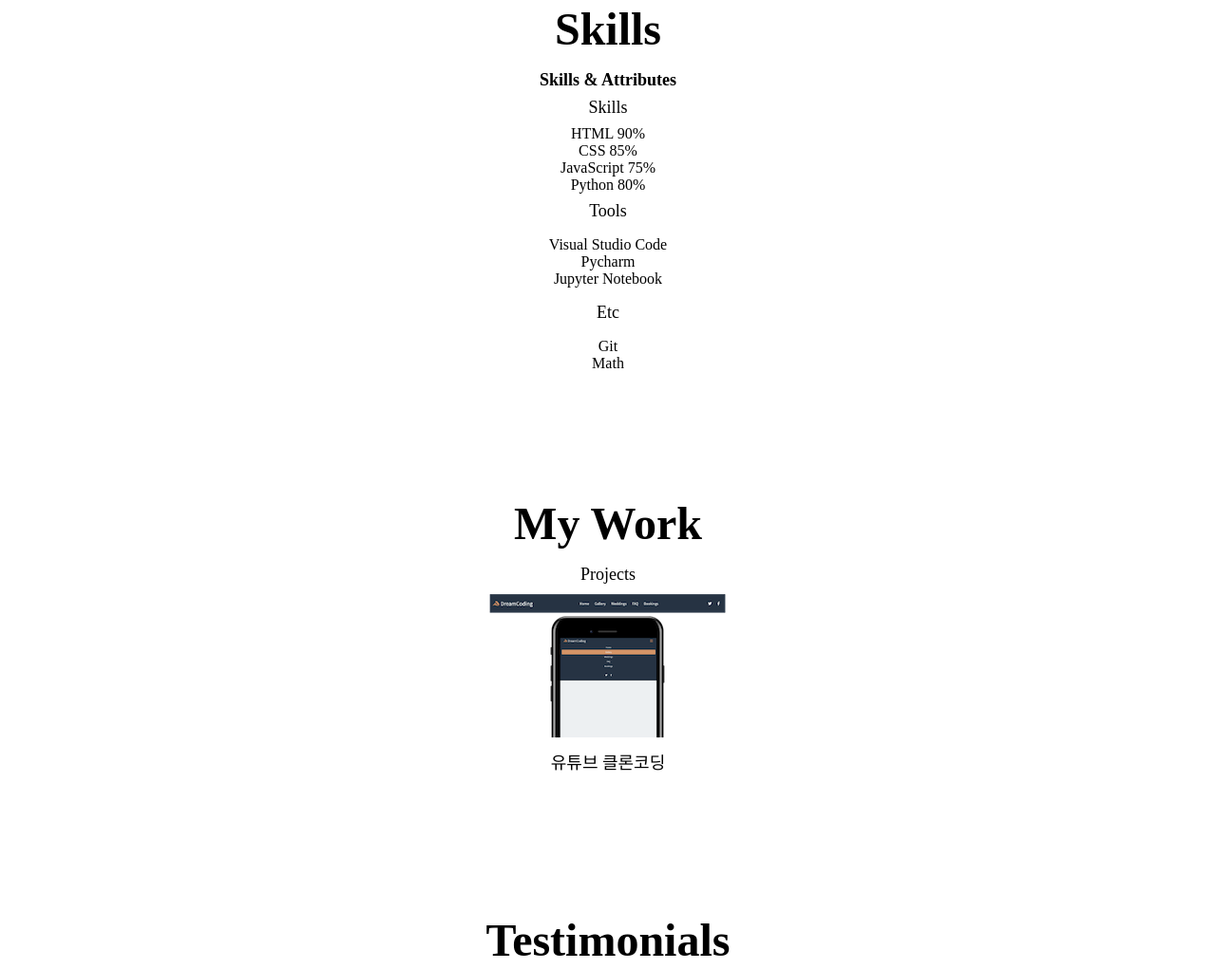
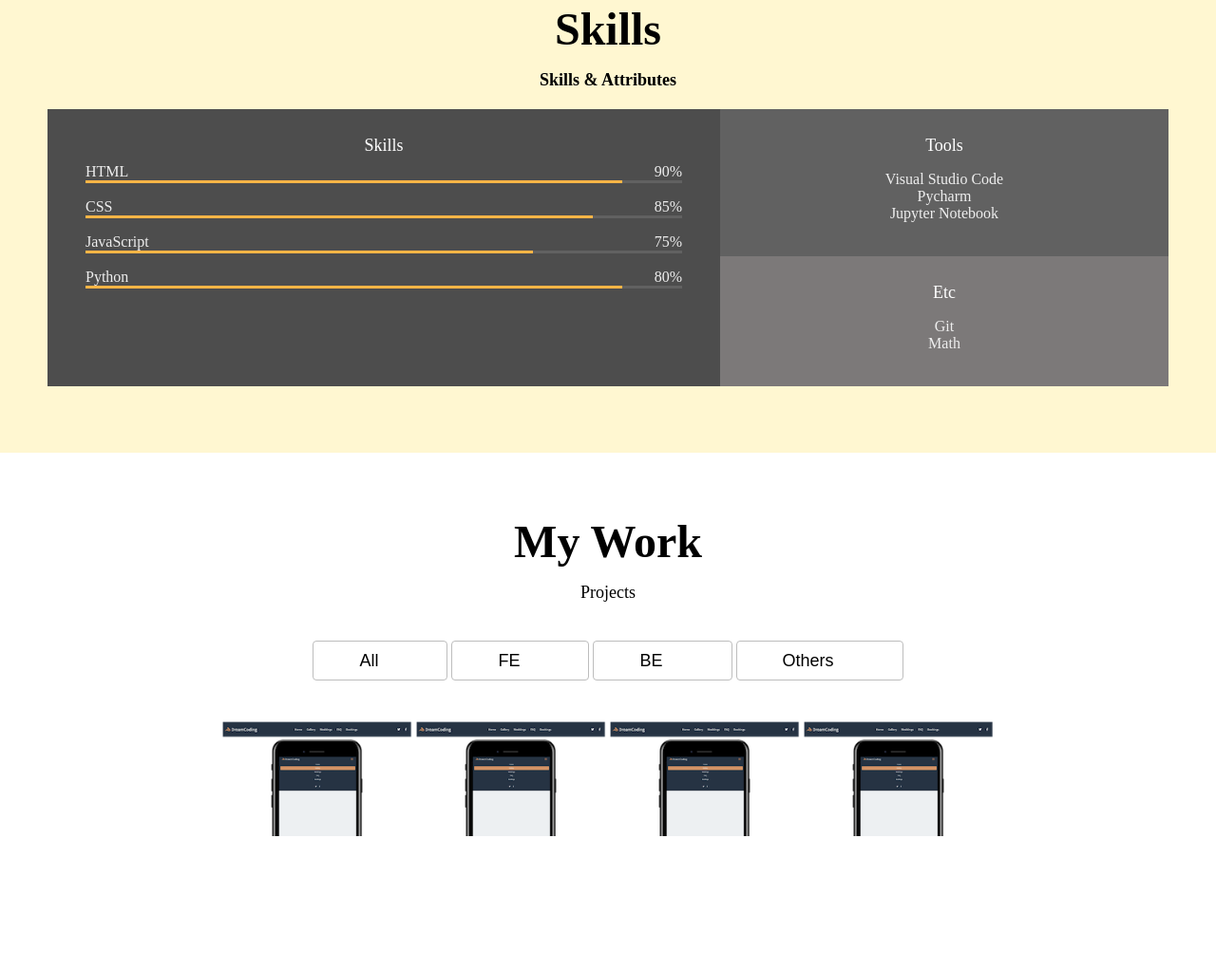
Before and after one commit to cermen/portfolio, a plain HTML site: page index.html in a window 1280 px wide. Shown: the part 1411-2432 px from the top of the page at 95% size. Drawn offline with Linux system fonts and the light colour scheme; a script that the page names is missing.

Commit message:
CSS: work

```diff
--- a/index.html
+++ b/index.html
@@ -60,7 +60,7 @@
         </section>
 
         <!-- About -->
-        <section id="about" class="section">
+        <section id="about" class="section section__container">
             <h1>About me</h1>
             <p>
                 <!-- 현 상태에서 무엇을 어필할 수 있을까... -->
@@ -109,6 +109,7 @@
         </section>
         <!-- Skills -->
         <section id="skills" class="section">
+            <div class="section__container">
                 <h1>Skills</h1>
                 <h2>Skills & Attributes</h2>
                 <p>
@@ -116,14 +117,14 @@
                 </p>
                 <div class="skillset">
                     <div class="skillset__left">
-                    <h3 class="skillset_title">Skills</h3>
+                        <h3 class="skillset__title">Skills</h3>
                         <div class="skill">
                             <div class="skill__description">
                                 <span>HTML</span>
                                 <span>90%</span>
                             </div>
                             <div class="skill__bar">
-                            <div class="skill__value"></div>
+                                <div class="skill__value" style="width: 90%"></div>
                             </div>
                         </div>
                         <div class="skill">
@@ -132,7 +133,7 @@
                                 <span>85%</span>
                             </div>
                             <div class="skill__bar">
-                            <div class="skill__value"></div>
+                                <div class="skill__value" style="width: 85%"></div>
                             </div>
                         </div>
                         <div class="skill">
@@ -141,7 +142,7 @@
                                 <span>75%</span>
                             </div>
                             <div class="skill__bar">
-                            <div class="skill__value"></div>
+                                <div class="skill__value" style="width: 75%"></div>
                             </div>
                         </div>
                         <div class="skill">
@@ -150,13 +151,13 @@
                                 <span>80%</span>
                             </div>
                             <div class="skill__bar">
-                            <div class="skill__value"></div>
+                                <div class="skill__value" style="width: 90%"></div>
                             </div>
                         </div>
                     </div>
                     <div class="skillset__right">
                         <div class="tools">
-                        <h3 class="skillset_title">Tools</h3>
+                            <h3 class="skillset__title">Tools</h3>
                             <ul class="tools__list">
                                 <li><span>Visual Studio Code</span></li>
                                 <li><span>Pycharm</span></li>
@@ -172,16 +173,65 @@
                         </div>
                     </div>
                 </div>
+            </div>
         </section>
         <!-- Work -->
         <section id="work" class="section">
             <h1>My Work</h1>
             <h3>Projects</h3>
             <div class="work__categories">
-                <!-- <button class="category__btn">All<span class="category__count">3</span></button> -->
+                <button class="category__btn">All<span class="category__count">4</span></button>
+                <button class="category__btn">FE<span class="category__count">2</span></button>
+                <button class="category__btn">BE<span class="category__count">1</span></button>
+                <button class="category__btn">Others<span class="category__count">1</span></button>
             </div>
 
             <div class="work__projects">
+                <a
+                    href="https://github.com/cermen"
+                    class="project"
+                    target="blank"
+                >
+                    <img
+                        class="project__img"
+                        src="imgs/projects/sample.png"
+                        alt="Youtube"
+                    />
+                    <div class="project__description">
+                        <h3>유튜브 클론코딩</h3>
+                        <span>HTML과 CSS를 통한 클론코딩 프로젝트</span>
+                    </div>
+                </a>
+                <a
+                    href="https://github.com/cermen"
+                    class="project"
+                    target="blank"
+                >
+                    <img
+                        class="project__img"
+                        src="imgs/projects/sample.png"
+                        alt="Youtube"
+                    />
+                    <div class="project__description">
+                        <h3>유튜브 클론코딩</h3>
+                        <span>HTML과 CSS를 통한 클론코딩 프로젝트</span>
+                    </div>
+                </a>
+                <a
+                    href="https://github.com/cermen"
+                    class="project"
+                    target="blank"
+                >
+                    <img
+                        class="project__img"
+                        src="imgs/projects/sample.png"
+                        alt="Youtube"
+                    />
+                    <div class="project__description">
+                        <h3>유튜브 클론코딩</h3>
+                        <span>HTML과 CSS를 통한 클론코딩 프로젝트</span>
+                    </div>
+                </a>
                 <a
                     href="https://github.com/cermen"
                     class="project"
--- a/style.css
+++ b/style.css
@@ -159,6 +159,10 @@ p {
 .section {
     padding: 50px;
     text-align: center;
+    margin: auto;
+}
+
+.section__container {
     max-width: 1200px;
     margin: auto;
 }
@@ -221,3 +225,151 @@ p {
 .job__period {
     font-size: var(--font-micro);
 }
+
+/* Skills */
+#skills {
+    background-color: var(--color-yellow);
+}
+
+.skill {
+    margin-bottom: 16px;
+}
+
+.skillset {
+    display: flex;
+    background-color: var(--color-light-grey);
+    color: var(--color-light-white);
+    margin: 20px 0;
+}
+
+.skillset__title {
+    color: var(--color-white);
+}
+
+.skillset__left {
+    flex-basis: 60%;
+    background-color: var(--color-dark-grey);
+    color: var(--color-light-white);
+    padding: 20px 40px;
+}
+
+.skill__description {
+    display: flex;
+    justify-content: space-between;
+}
+
+.skill__bar {
+    width: 100%;
+    height: 3px;
+    background-color: var(--color-grey);
+}
+
+.skill__value {
+    height: 3px;
+    background-color: var(--color-orange);
+}
+
+.skillset__right {
+    flex-basis: 40%;
+}
+
+.tools {
+    background-color: var(--color-grey);
+}
+
+.tools, .etc {
+    padding: 20px;
+}
+
+/* Work */
+.work__categories {
+    margin: 40px;
+}
+
+.category__btn {
+    border: 1px solid var(--color-dark-white);
+    border-radius: var(--size-border-radius);
+    font-size: var(--font-regular);
+    padding: 8px 48px;
+}
+
+.category__btn.active,
+.category__btn:hover {
+    background-color: var(--color-pink);
+    color: var(--color-white);
+}
+
+.category__btn.active .category__count,
+.category__btn:hover .category__count {
+    opacity: 1;
+    top: 0;
+}
+
+.category__count {
+    background-color: var(--color-orange);
+    border-radius: 50%;
+    color: var(--color-white);
+    width: 24px;
+    height: 24px;
+    line-height: 24px;
+    display: inline-block;
+    position: relative;
+    top: -20px;
+    left: 4px;
+    opacity: 0;
+    transition: all var(--animation-duration);
+}
+
+.work__projects {
+    display: flex;
+    flex-wrap: wrap;
+    justify-content: center;
+}
+
+.project {
+    position: relative;
+    width: 200px;
+    height: 250px;
+    margin: 2px;
+}
+
+.project__img {
+    max-width: 100%;
+    max-height: 100%;
+    align-self: center;
+}
+
+.project__description {
+    position: absolute;
+    background-color: black;
+    display: flex;
+    flex-direction: column;
+    justify-content: center;
+    width: 100%;
+    height: 100%;
+    top: 0;
+    left: 0;
+    opacity: 0;
+    transform: translateY(10px);
+    transition: all var(--animation-duration) ease-in;
+}
+
+.project:hover .project__description {
+    opacity: 0.8;
+    transform: translateY(0px);
+}
+
+.project__description h3 {
+    color: var(--color-white);
+}
+
+.project__description h3:after {
+    content: '';
+    display: block;
+    position: relative;
+    left: 50%;
+    width: 25px;
+    height: 2px;
+    margin-left: -12px;
+    margin-top: 8px;
+}
```
Lines whose indentation alone changed are shown as unchanged.
